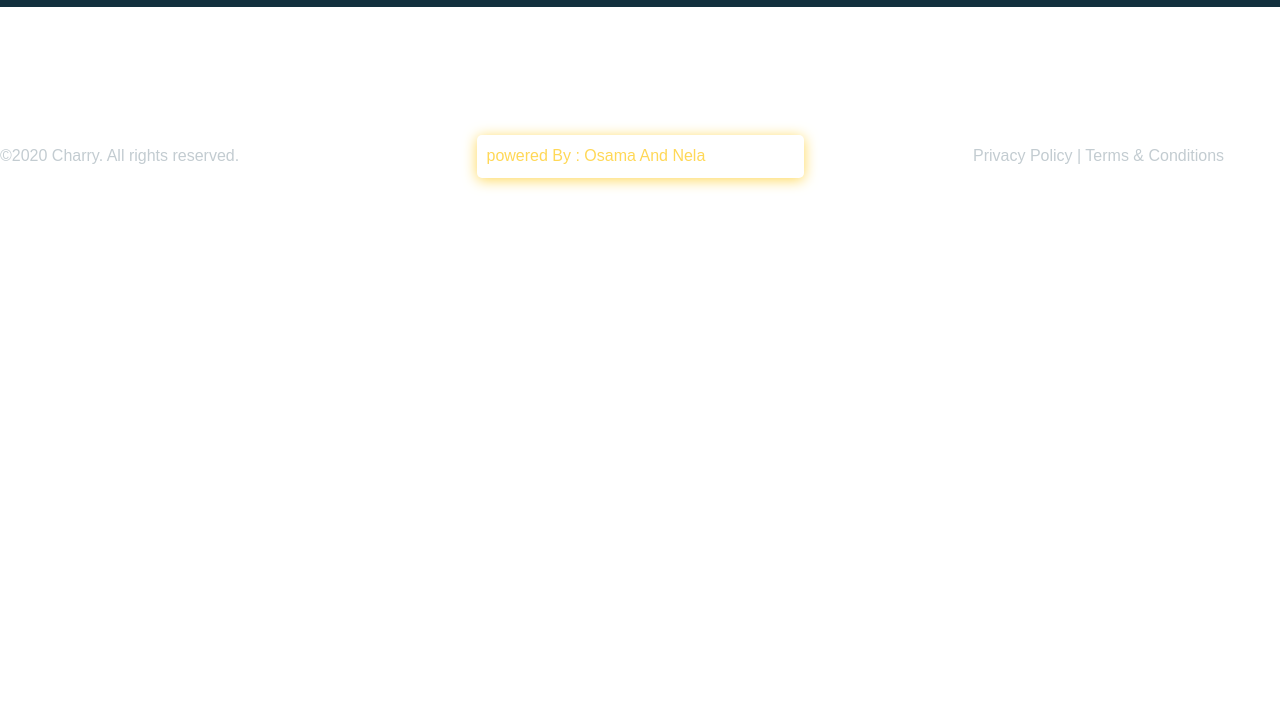
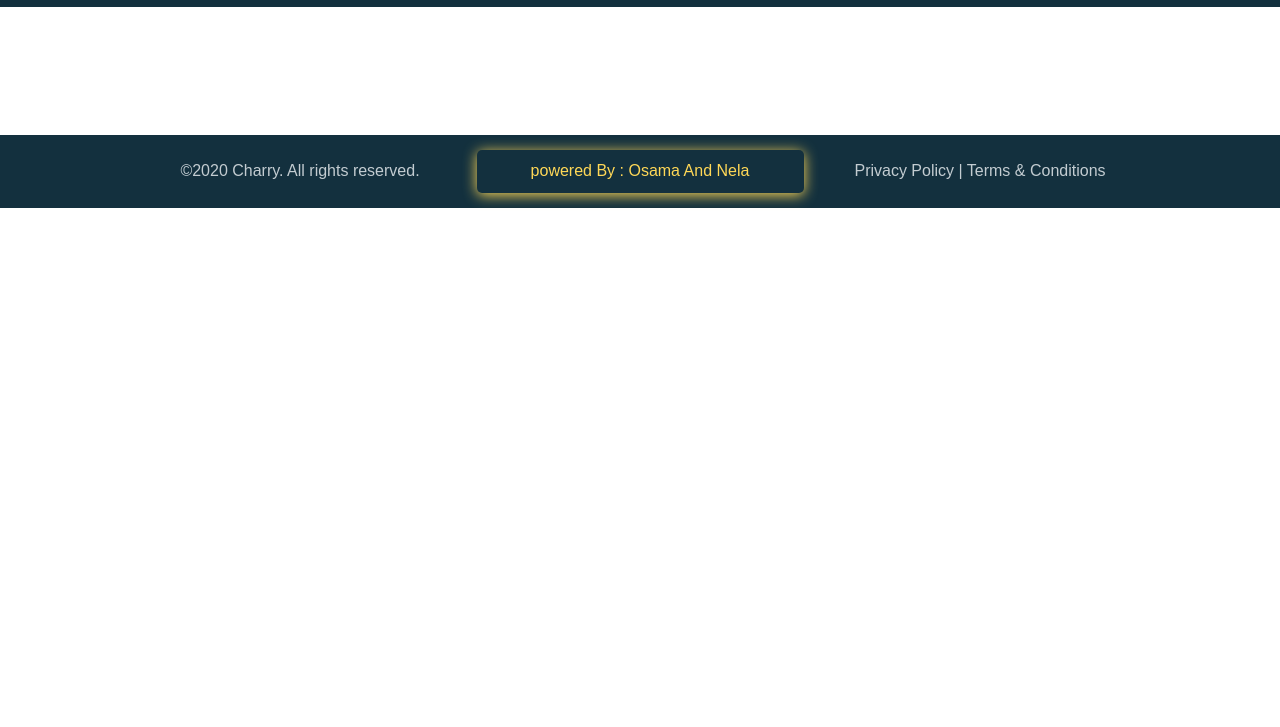
Before and after one commit to Nelitaa/The-Meal-DB, a website built with webpack: page src/index.html in a window 1280 px wide. Shown: the part 73-800 px from the top of the page. Built offline with nearby package versions, Linux system fonts and the light colour scheme; no server answers.

Commit message:
Fix clonflicts branch

```diff
--- a/src/index.js
+++ b/src/index.js
@@ -3,9 +3,7 @@ import Api from './modules/api_class.js';
 import RENDER from './modules/render.js';
 import ApiLikes from './modules/api_likes_class.js';
 import mealsCounter from './modules/meals_counter.js';
-
-// eslint-disable-next-line import/no-unresolved
-const footer = require('./modules/footer.js');
+import footer from './modules/footer.js';
 
 const HAMBURGER = document.querySelector('.hamburger');
 const MOBILE_MENU = document.querySelector('.mobile-menu');
--- a/src/modules/footer.js
+++ b/src/modules/footer.js
@@ -3,4 +3,5 @@ const footer = [
   'powered By : Osama And Nela',
   'Privacy Policy | Terms & Conditions',
 ];
-module.exports = footer;
+
+export default footer;
--- a/src/style.css
+++ b/src/style.css
@@ -313,9 +313,6 @@ img {
   border-radius: 5px;
   box-shadow: inset 0 3px 30px #414141cc;
 }
-
-<<<<<<< HEAD
-=======
 /* start footer */
 footer {
   background-color: #13303e;
@@ -352,7 +349,6 @@ footer .last > div:nth-child(2) {
 /* end content styles */
 
 /* start media query styles */
->>>>>>> comments__counter
 @media only screen and (min-width: 768px) {
   .hamburger {
     display: none;
```
Also changed, not shown: src/modules/comments.js (line endings or trailing spaces), src/modules/getcomments.js (line endings or trailing spaces), src/modules/render.js (line endings or trailing spaces).
